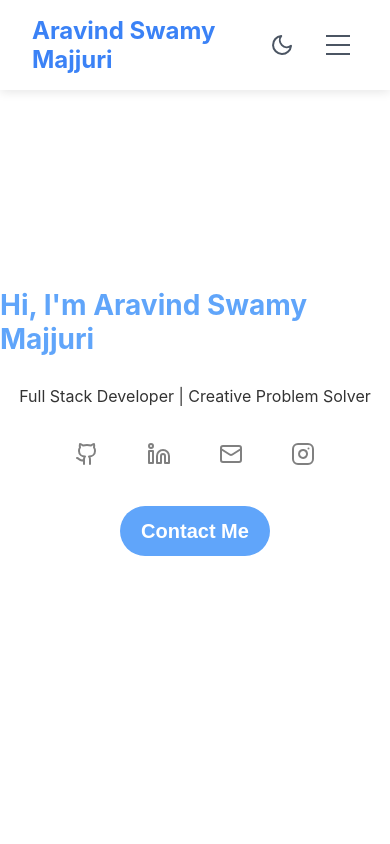
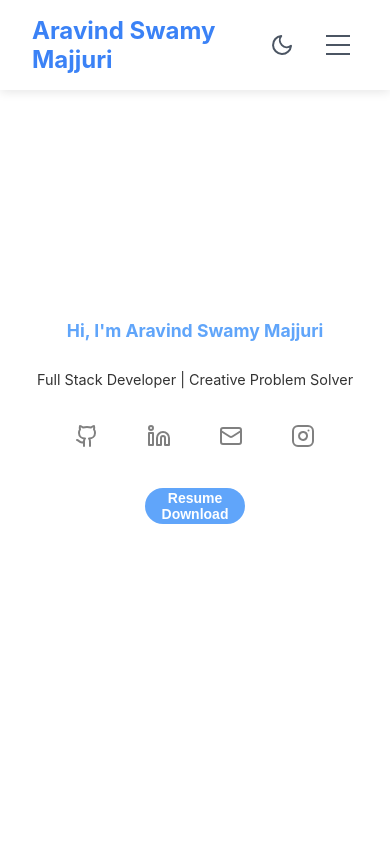
Before and after one commit to Aravindswamymajjuri/portfolio, a React (Create React App) app in the folder frontend/: page / in a window 390 px wide. Shown: the top 844 px of the page. Built offline with nearby package versions, Linux system fonts and the light colour scheme.

Commit message:
updated the vercel,about,footer,hero

```diff
--- a/frontend/src/components/about.js
+++ b/frontend/src/components/about.js
@@ -2,7 +2,7 @@
 import React from 'react';
 import './about.css';
 
-const About = () => {
+const About = ({ darkMode }) => {
   const skills = [
     { category: 'Frontend', items: ['React', 'Vue', 'Angular', 'JavaScript'] },
     { category: 'Backend', items: ['Node.js', 'Python', 'Java', 'PHP'] },
@@ -11,7 +11,7 @@ const About = () => {
   ];
 
   return (
-    <section id="about" className="about-section">
+    <section id="about" className={`about-section ${darkMode ? 'dark-mode' : 'light-mode'}`}>
       <div className="about-container">
         <h2 className="section-title">About Me</h2>
 
--- a/frontend/src/components/footer.css
+++ b/frontend/src/components/footer.css
@@ -54,10 +54,25 @@
 /* Responsive adjustments */
 @media (max-width: 768px) {
   .footer-content {
-    padding: 0 1rem;
+    padding: 0 0.5rem;
+    flex-direction: column;
+    gap: 0.5rem;
   }
-
   .social-links {
-    gap: 1.5rem;
+    gap: 1rem;
+    margin-bottom: 0.5rem;
   }
 }
+
+@media (max-width: 480px) {
+  .footer-content {
+    padding: 0 0.2rem;
+  }
+  .social-links {
+    gap: 0.5rem;
+  }
+  .social-link {
+    width: 28px;
+    height: 28px;
+  }
+}
--- a/frontend/src/components/footer.js
+++ b/frontend/src/components/footer.js
@@ -2,7 +2,7 @@ import React from 'react';
 import { Github, Linkedin, Mail, Instagram } from 'lucide-react';
 import './footer.css';
 
-const Footer = () => {
+const Footer = ({ darkMode }) => {
   const currentYear = new Date().getFullYear();
 
   const socialLinks = [
@@ -13,7 +13,7 @@ const Footer = () => {
   ];
 
   return (
-    <footer className="footer">
+    <footer className={`footer ${darkMode ? 'dark-mode' : 'light-mode'}`}>
       <div className="footer-content">
         <div className="social-links">
           {socialLinks.map(({ Icon, href, label }) => (
--- a/frontend/src/components/hero.css
+++ b/frontend/src/components/hero.css
@@ -2,7 +2,7 @@
 
 /* Gradient Background Animation */
 .hero-gradient {
-  background: linear-gradient(-45deg, #1a202c);
+  /* background: linear-gradient(-45deg, #1a202c); */
   background-size: 400% 400%;
   animation: gradientBG 15s ease infinite;
   /* margin-top: 100px; */
@@ -12,6 +12,7 @@
   width: 100%;
   /* height: auto; */
   height: 100vh;
+  padding: 0 1rem;
 }
 
 @keyframes gradientBG {
@@ -143,27 +144,46 @@
 }
 
 /* Responsive Styles */
+@media (max-width: 900px) {
+  .hero-title {
+    font-size: 2.2rem;
+  }
+  .hero-subtitle {
+    font-size: 1.2rem;
+  }
+}
+
 @media (max-width: 640px) {
   .hero-title {
-    font-size: 2rem;
+    font-size: 1.5rem;
   }
-
   .hero-subtitle {
     font-size: 1rem;
   }
-
-  .social-icon-link {
-    padding: 6px;
+  .social-icons-container {
+    gap: 1rem;
+  }
+  .hero-button {
+    width: 120px;
+    font-size: 16px;
+    height: 40px;
   }
 }
 
 @media (max-width: 480px) {
   .hero-title {
-    font-size: 1.75rem;
+    font-size: 1.1rem;
   }
-
-  .social-icon-link {
-    padding: 4px;
+  .hero-subtitle {
+    font-size: 0.9rem;
+  }
+  .social-icons-container {
+    gap: 0.5rem;
+  }
+  .hero-button {
+    width: 100px;
+    font-size: 14px;
+    height: 36px;
   }
 }
 
@@ -174,8 +194,34 @@
   }
 }
 
+/* Set consistent background for all main components in dark mode */
+.dark-mode .hero-gradient,
+.dark-mode .about-section,
+.dark-mode .education-container,
+.dark-mode .projects-section,
+.dark-mode .skills-section,
+.dark-mode .contact-section,
+.dark-mode .footer {
+  background: #1a202c !important;
+}
 
+/* Remove any gradient or previous background in dark mode for hero */
+.dark-mode .hero-gradient {
+  background: #1a202c !important;
+  animation: none !important;
+}
 
+/* Light mode background for hero */
+.light-mode .hero-gradient {
+  background: #fff !important;
+  animation: none !important;
+}
+
+/* Dark mode background for hero */
+.dark-mode .hero-gradient {
+  background: #1a202c !important;
+  animation: none !important;
+}
 
 /* Keep your existing CSS until social icons styles */
 
@@ -215,6 +261,17 @@
   transition: all 0.3s ease;
 }
 
+.dark-mode .social-icon-link:hover {
+  background-color: #fff; /* Background changes to black */
+  transform: rotate(360deg);
+  transition: all 0.3s ease;
+}
+
+.dark-mode .social-icon-link:hover .icon-color {
+  color: #000; /* Icon changes to white */
+  transition: all 0.3s ease;
+}
+
 /* Dark Mode - Default Icon Style */
 .dark-mode .social-icon-link .icon-color {
   color: grey; /* Default icon color */
--- a/frontend/src/components/hero.js
+++ b/frontend/src/components/hero.js
@@ -11,7 +11,7 @@ const Hero = ({ darkMode }) => {
   ];
 
   return (
-    <div className={`hero-gradient min-h-screen flex items-center justify-center px-4 sm:px-6 lg:px-8 ${darkMode ? 'dark-mode' : 'light-mode'}`}>
+    <div className={`hero-gradient min-h-screen flex items-center justify-center px-4 sm:px-6 lg:px-8 ${darkMode ? 'dark-mode' : 'light-mode'}`} id='home'>
       <div className="text-center w-full max-w-4xl mx-auto">
         <h1 className="hero-title font-bold mb-4">
           Hi, I'm Aravind Swamy Majjuri
@@ -38,7 +38,7 @@ const Hero = ({ darkMode }) => {
         </div>
 
         <button className="hero-button px-8 py-3">
-          Contact Me
+          Resume Download
         </button>
       </div>
     </div>
```
Also changed, not shown: frontend/vercel.json.
